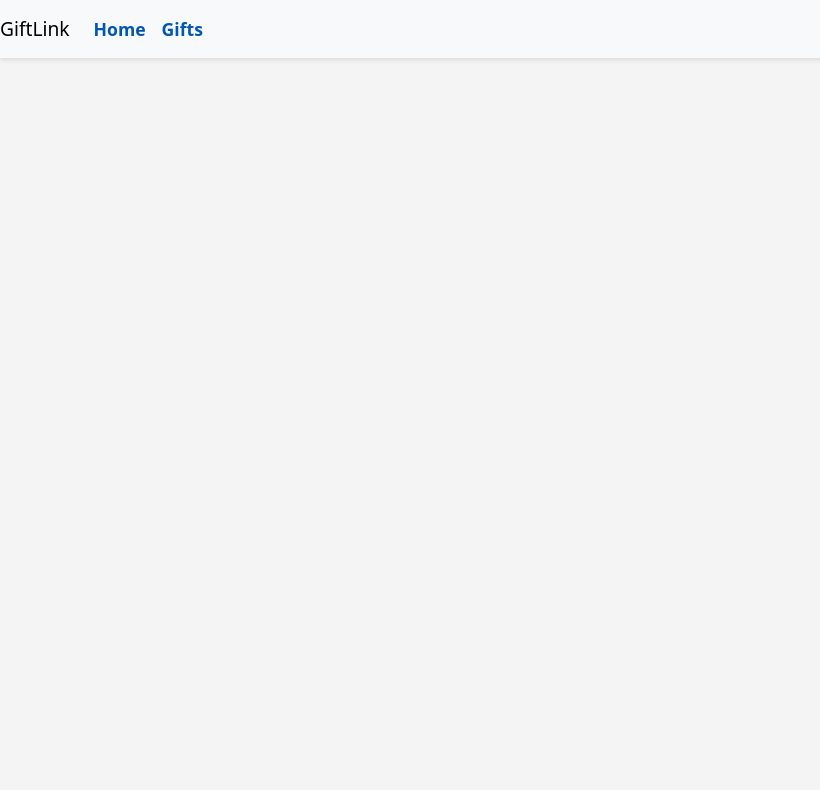
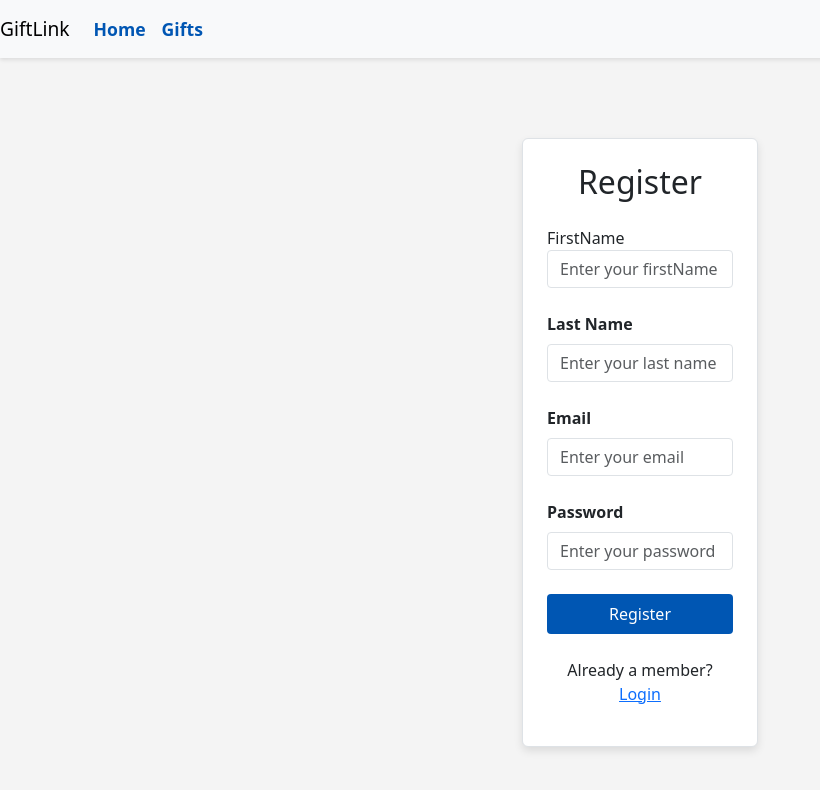
Before and after one commit to engbilalali/fullstack-capstone-project, a React (Create React App) app in the folder giftlink-frontend/: page /app/register in a window 1280 px wide. Before the commit this address had no page. Shown: the top 790 px of the page, without its empty margins (0-820 px from the left). Built offline with nearby package versions, Linux system fonts and the light colour scheme.

Commit message:
add login and register page

```diff
--- a/giftlink-frontend/src/App.js
+++ b/giftlink-frontend/src/App.js
@@ -1,6 +1,9 @@
 import React from 'react';
 import { Routes, Route, useNavigate } from 'react-router-dom';
 import MainPage from './components/MainPage/MainPage';
+import LoginPage from './components/LoginPage/LoginPage';
+import RegisterPage from './components/RegisterPage/RegisterPage';
+
 import 'bootstrap/dist/css/bootstrap.min.css';
 import './App.css';
 import Navbar from './components/Navbar/Navbar';
@@ -14,6 +17,8 @@
           {/* the final code will not pass the products to every page, but each page will call the server API */}
           <Route path="/" element={<MainPage />} />
           <Route path="/app" element={<MainPage />} />
+          <Route path="/app/login" element={<LoginPage/>} />
+          <Route path="/app/register" element={<RegisterPage />} />
         </Routes>
         </>
   );
--- /dev/null
+++ b/giftlink-frontend/src/components/LoginPage/LoginPage.css
@@ -0,0 +1,44 @@
+.login-card {
+    background-color: #fff;
+    box-shadow: 0px 4px 8px rgba(0, 0, 0, 0.1);
+}
+
+.login-card .form-label {
+    font-weight: 600;
+}
+
+.login-card input {
+    border-radius: 0.25rem;
+}
+
+.login-card .btn {
+    padding: 0.5rem 1rem;
+    border-radius: 0.25rem;
+}
+
+.login-card .btn-primary {
+    background-color: #0056b3;
+    border: none;
+}
+
+.login-card .btn-secondary {
+    background-color: #dc3545;
+    border: none;
+}
+
+.login-card .text-primary {
+    color: #0056b3;
+}
+
+.login-card .text-secondary {
+    color: #6c757d;
+}
+
+/* Additional styles */
+a.text-primary:hover {
+    text-decoration: underline;
+}
+
+a.text-secondary:hover {
+    text-decoration: underline;
+}
--- /dev/null
+++ b/giftlink-frontend/src/components/LoginPage/LoginPage.js
@@ -0,0 +1,58 @@
+import React, { useState } from 'react';
+import './LoginPage.css';
+
+function LoginPage() {
+
+    //insert code here to create useState hook variables for email, password
+    const [email, setEmail] = useState('');
+    const [password, setPassword] = useState('');
+
+    // insert code here to create handleLogin function and include console.log
+    const handleLogin = async () => {
+        console.log("Inside handleLogin");
+    }
+
+        return (
+      <div className="container mt-5">
+        <div className="row justify-content-center">
+          <div className="col-md-6 col-lg-4">
+            <div className="login-card p-4 border rounded">
+              <h2 className="text-center mb-4 font-weight-bold">Login</h2>
+
+          {/* insert code here to create input elements for the variables email and  password */}
+          <div className="mb-3">
+                <label htmlFor="email" className="form-label">Email</label>
+                <input
+                    id="email"
+                    type="text"
+                    className="form-control"
+                    placeholder="Enter your email"
+                    value={email}
+                    onChange={(e) => setEmail(e.target.value)}
+                />
+            </div>
+            <div className="mb-3">
+                            <label htmlFor="password" className="form-label">Password</label>
+                            <input
+                                id="password"
+                                type="password"
+                                className="form-control"
+                                placeholder="Enter your password"
+                                value={password}
+                                onChange={(e) => setPassword(e.target.value)}
+                            />
+                        </div>
+          {/* insert code here to create a button that performs the `handleLogin` function on click */}
+          <button className="btn btn-primary w-100 mb-3" onClick={handleLogin}>Login</button>
+                <p className="mt-4 text-center">
+                    New here? <a href="/app/register" className="text-primary">Register Here</a>
+                </p>
+
+            </div>
+          </div>
+        </div>
+      </div>
+    )
+}
+
+export default LoginPage;
--- a/giftlink-frontend/src/components/MainPage/MainPage.js
+++ b/giftlink-frontend/src/components/MainPage/MainPage.js
@@ -64,16 +64,14 @@
 
                             <div className="card-body">
 
-                                {/* // Task 5: Display gift image or placeholder */}
-                                {/* // Write your code below this line */}
+
                                 <h5 className="card-title">{gift.name}</h5>
 
                                 <p className={`card-text ${getConditionClass(gift.condition)}`}>
                                 {gift.condition}
                                 </p>
 
-                                {/* // Task 6: Display gift image or placeholder */}
-                                {/* // Write your code below this line */}
+
                                 <p className="card-text">{formatDate(gift.date_added)}</p>
 
 
--- /dev/null
+++ b/giftlink-frontend/src/components/RegisterPage/RegisterPage.css
@@ -0,0 +1,44 @@
+.register-card {
+    background-color: #fff;
+    box-shadow: 0px 4px 8px rgba(0, 0, 0, 0.1);
+}
+
+.register-card .form-label {
+    font-weight: 600;
+}
+
+.register-card input {
+    border-radius: 0.25rem;
+}
+
+.register-card .btn {
+    padding: 0.5rem 1rem;
+    border-radius: 0.25rem;
+}
+
+.register-card .btn-primary {
+    background-color: #0056b3;
+    border: none;
+}
+
+.register-card .btn-secondary {
+    background-color: #dc3545;
+    border: none;
+}
+
+.register-card .text-primary {
+    color: #0056b3;
+}
+
+.register-card .text-secondary {
+    color: #6c757d;
+}
+
+/* Additional styles */
+a.text-primary:hover {
+    text-decoration: underline;
+}
+
+a.text-secondary:hover {
+    text-decoration: underline;
+}
--- /dev/null
+++ b/giftlink-frontend/src/components/RegisterPage/RegisterPage.js
@@ -0,0 +1,84 @@
+import React, { useState } from 'react';
+
+import './RegisterPage.css';
+
+function RegisterPage() {
+
+    const [firstName, setFirstName] = useState('');
+    const [lastName, setLastName] = useState('');
+    const [email, setEmail] = useState('');
+    const [password, setPassword] = useState('');
+
+    const handleRegister = async () => {
+        console.log("Register invoked")
+    }
+
+         return (
+            <div className="container mt-5">
+                <div className="row justify-content-center">
+                    <div className="col-md-6 col-lg-4">
+                        <div className="register-card p-4 border rounded">
+                            <h2 className="text-center mb-4 font-weight-bold">Register</h2>
+
+                    {/* insert code here to create input elements for all the variables - firstName, lastName, email, password */}
+                    <div className="mb-4">
+
+                    <label htmlFor="firstName" className="form label"> FirstName</label><br/>
+                    <input
+                    id="firstName"
+                    type="text"
+                    className="form-control"
+                    placeholder="Enter your firstName"
+                    value={firstName}
+                    onChange={(e) => setFirstName(e.target.value)}
+                    />
+                    </div>
+                    <div className="mb-4">
+                            <label htmlFor="lastName" className="form-label">Last Name</label><br />
+                            <input
+                                id="lastName"
+                                type="text"
+                                className="form-control"
+                                placeholder="Enter your last name"
+                                value={lastName}
+                                onChange={(e) => setLastName(e.target.value)}
+                            />
+                        </div>
+                        <div className="mb-4">
+                            <label htmlFor="email" className="form-label">Email</label><br />
+                            <input
+                                id="email"
+                                type="email"
+                                className="form-control"
+                                placeholder="Enter your email"
+                                value={email}
+                                onChange={(e) => setEmail(e.target.value)}
+                            />
+                        </div>
+                        <div className="mb-4">
+                            <label htmlFor="password" className="form-label">Password</label><br />
+                            <input
+                                id="password"
+                                type="password"
+                                className="form-control"
+                                placeholder="Enter your password"
+                                value={password}
+                                onChange={(e) => setPassword(e.target.value)}
+                            />
+                        </div>
+
+                    {/* insert code here to create a button that performs the `handleRegister` function on click */}
+                        <button className="btn btn-primary w-100 mb-3" onClick={handleRegister}>Register</button>
+                        <p className="mt-4 text-center">
+                            Already a member? <a href="/app/login" className="text-primary">Login</a>
+                        </p>
+
+                         </div>
+                    </div>
+                </div>
+            </div>
+
+         )//end of return
+}
+
+export default RegisterPage;
```
